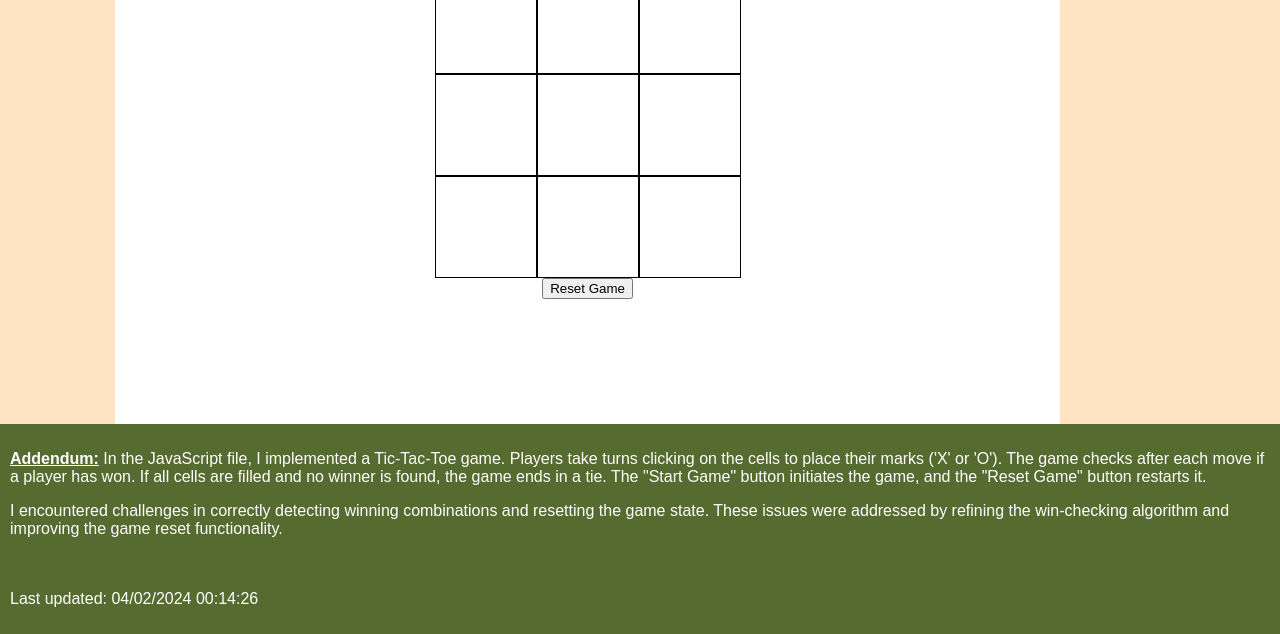
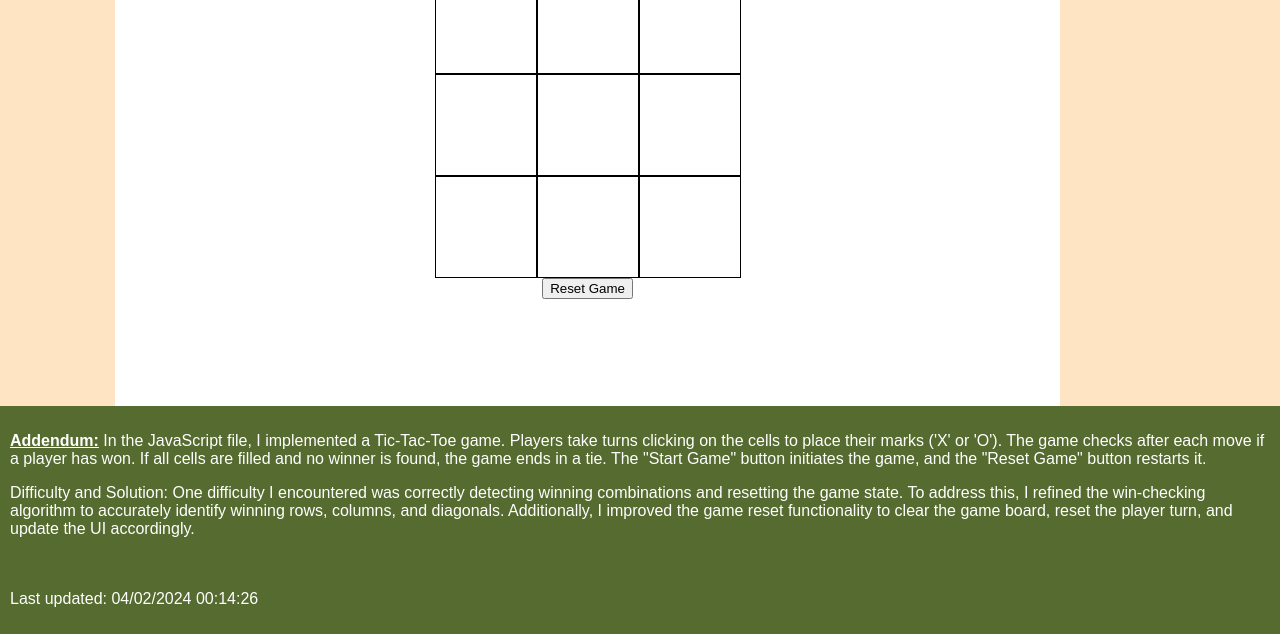
Before and after one commit to yaminividya/ITC505, a plain HTML site: page lab-6/index.html in a window 1280 px wide. Shown: the part 236-870 px from the top of the page. Drawn offline with Linux system fonts and the light colour scheme.

Commit message:
Updated Addendum

```diff
--- a/lab-6/index.html
+++ b/lab-6/index.html
@@ -55,8 +55,10 @@
                 place their marks ('X' or 'O'). The game checks after each move if a player has won. If all cells are
                 filled and no winner is found, the game ends in a tie. The "Start Game" button initiates the game, and
                 the "Reset Game" button restarts it.</p>
-            <p>I encountered challenges in correctly detecting winning combinations and resetting the game state. These
-                issues were addressed by refining the win-checking algorithm and improving the game reset functionality.
+            <p>Difficulty and Solution: One difficulty I encountered was correctly detecting winning combinations and resetting the game state.
+                To address this, I refined the win-checking algorithm to accurately identify winning rows, columns, and
+                diagonals. Additionally, I improved the game reset functionality to clear the game board, reset the
+                player turn, and update the UI accordingly.
             </p>
         </footer>
     </div>
```
